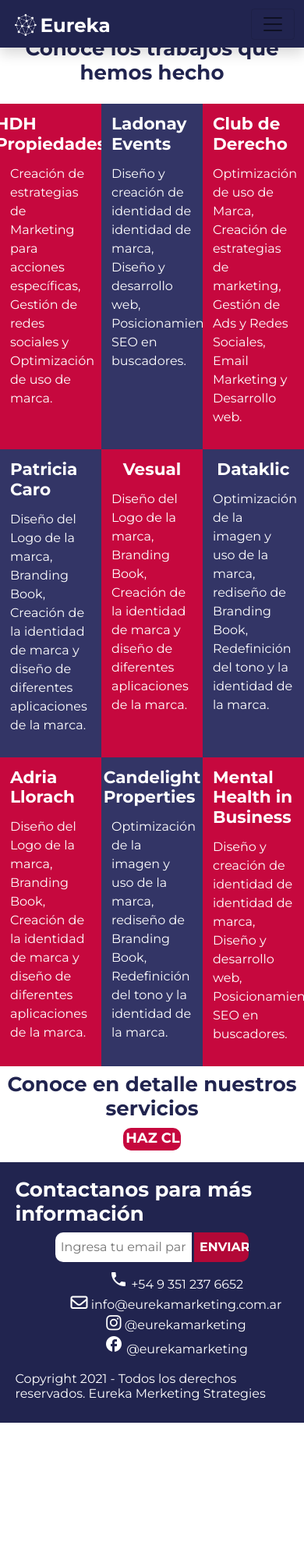
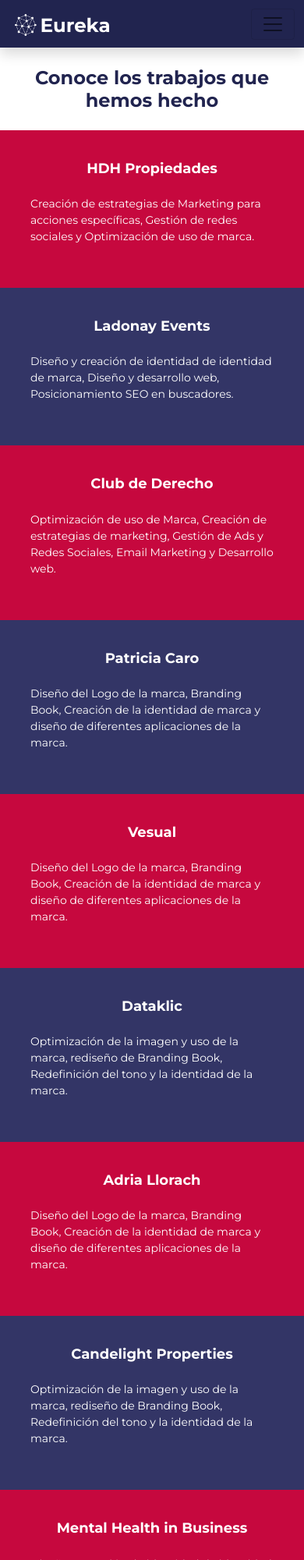
Before and after one commit to fabiola2311/eureka-barrios, a website: page trabajos.html in a window 390 px wide. Shown: the top 2000 px of the page at 78% size. Before the commit the page ends 1824 px from the top, so only its background shows below. Drawn offline with nearby package versions, Linux system fonts and the light colour scheme.

Commit message:
Version 2: Actualizada

```diff
--- a/scss/estilos.scss
+++ b/scss/estilos.scss
@@ -120,8 +120,6 @@
     width: 100%
 }
 
-
-
 /*Estilos seccion 1 banner pricipal - index*/
 .bannerPrincipal{
     background-color: $azulOscuro;
@@ -146,7 +144,6 @@
     height: 50em;
     width: 50em;
 }
-
 
 /*Estilos seccion 2 slogan - index*/
 .slogan {
@@ -226,8 +223,6 @@
         }
     }
 }
-
-
 
 /*Estilos seccion 6 como lo hacemos columnas - index*/
 .bloquesComoLoHacemos{
@@ -413,6 +408,7 @@
         }
     }
 
+/*Estilos página de servicios*/
 /*Estilos seccion 2 servicios - servicios*/
 
 .servicios__bloque{
@@ -531,7 +527,6 @@
     padding-top: 2%;
 }
 
-
 /*Página Contactos*/
 
 .contactanosTitulo{
@@ -588,116 +583,9 @@
 /*Estilos de los media queries*/
 
 /*Estilos de los media queries para pantallas de tablet*/
-
-
-
-/*Estilos de los media queries para pantallas de celular*/
-
-
-
-@media only screen and (max-width: 480px){
-
-
-    .h1,.h2,.h3,.h4{
-        font-size: 22px;
-    }
-
-    .p{
-        font-size: 12px;
-    }
-
-
-
-    /*Estilos del Header para el celular*/
-    nav{
-        ul{
-            display: flex;
-            align-items: flex-start;
-        }
-
-        .navbar-brand{
-            width: 70%;
-        }
-
-    }
-    .d-flex{
-        padding-left: 8%;
-    }
-
-    /*Estilos de footer*/
-    .footer__redesSociales{
-        display: flex;
-        flex-direction: column;
-    }
-
-    /*Estilos banner principal lottie*/
-
-    .bannerPrincipal__lottie{
-        height: 530px;
-        width: 320px;
-        overflow: hidden;
-    }
-
-    /*Estilos que hacemos*/
-    .queHacemos__padreBloques{
-        display: flex;
-        flex-direction: column;
-
-        .queHacemos__vacio{
-            padding: 0%;
-        }
-        .queHacemos__vacio, .queHacemos__titulo, .queHacemos__bloque {
-            width: 100%;
-        }
-        }
-    /*Estilos Tabla*/
-    .tabla{
-        display: none;
-    }
-
-    /*Como lo hacemos contenido*/
-    .comoLoHacemos{
-        display: flex;
-        flex-direction: column;
-        >div{
-            width: $ancho;
-        }
-
-    }
-
-    .comoLoHacemos__titulo--subrayado{
-        border-bottom: 5px solid $rojoOscuro;
-        width: 80%;
-    }
-
-    /*Como lo hacemos bloques*/
-    .bloquesComoLoHacemos{
-        >div{
-            display: flex;
-            flex-direction: column;
-
-        }
-
-        .bloquesComoLoHacemos__bloque{
-            width: 100%;
-        }
-        }
-
-    /*Seccion porque elegirnos*/
-    .porqueElegirnos{
-        display: flex;
-        flex-direction: column;
-
-        >div{
-            width: 100%;
-        }
-    }
-
-}
-
 @media only screen and (max-width: 780px){
     .h1,.h2,.h3,.h4{
-        font-size: 26px;
+        font-size: 10px;
     }
 
     .p{
@@ -759,6 +647,7 @@
         >div{
             width: $ancho;
         }
+
     }
 
     /*Como lo hacemos bloques*/
@@ -774,7 +663,6 @@
         }
         }
 
-
     /*Seccion porque elegirnos*/
     .porqueElegirnos{
         display: flex;
@@ -786,3 +674,178 @@
     }
 
 }
+
+
+/*Estilos de los media queries para pantallas de celular*/
+
+@media only screen and (max-width: 480px){
+
+    /*Estilos de formatos generales - responsive celular */
+    .h1,.h2{
+        font-size: 24px;
+    }
+
+    .h3{
+        font-size: 20px;
+    }
+
+    .h4{
+        font-size: 18px;
+    }
+
+    .p{
+        font-size: 14px;
+    }
+
+    .h6{
+        font-size: 12px;
+    }
+
+    .boton{
+        padding: 2%;
+        font-size: 14px;
+    }
+
+    .divPrincipal{
+        padding-top: 10%;
+    }
+
+    /*Estilos del Header para el celular - responsive celular*/
+    nav{
+        ul{
+            display: flex;
+            align-items: flex-start;
+        }
+
+        .navbar-brand{
+            width: 70%;
+        }
+
+    }
+    .d-flex{
+        padding-left: 8%;
+    }
+
+    /*Estilos de footer - responsive celular*/
+    .footer__redesSociales{
+        display: flex;
+        flex-direction: column;
+        justify-content: center;
+        padding-left: 0%;
+    }
+
+    .footer > div{
+        display: flex;
+        flex-direction: column;
+        align-items: center;
+    }
+
+    .footer{
+        .h6{
+            text-align: center;
+        }
+        .h2{
+            text-align: center;
+        }
+
+        .footer__email{
+            width: 65vw;
+            font-size: 13px;
+        }
+        .footer__boton{
+            font-size: 13px;
+            width: 20vw;
+        }
+    }
+
+    /*Estilos banner principal lottie - responsive celular */
+
+    .bannerPrincipal__lottie{
+        height: 530px;
+        width: 320px;
+        overflow: hidden;
+    }
+
+    /*Estilos que hacemos - responsive celular*/
+    .queHacemos__padreBloques{
+        display: flex;
+        flex-direction: column;
+
+        .queHacemos__vacio{
+            padding: 0%;
+        }
+        .queHacemos__vacio, .queHacemos__titulo, .queHacemos__bloque {
+            width: 100%;
+        }
+        }
+    /*Estilos Tabla - responsive celular*/
+    .tabla{
+        display: none;
+    }
+
+    /*Como lo hacemos contenido - responsive celular*/
+    .comoLoHacemos{
+        display: flex;
+        flex-direction: column;
+
+        >div{
+            width: $ancho;
+        }
+
+        .comoLoHacemos__titulo--subrayado{
+            border-bottom: 5px solid $rojoOscuro;
+            width: 60%;
+        }
+
+    }
+
+
+    /*Como lo hacemos bloques - responsive celular*/
+    .bloquesComoLoHacemos{
+        >div{
+            display: flex;
+            flex-direction: column;
+
+        }
+
+        .bloquesComoLoHacemos__bloque{
+            width: 100%;
+        }
+        }
+
+    /*Seccion porque elegirnos - responsive celular*/
+    .porqueElegirnos{
+        display: flex;
+        flex-direction: column;
+
+        >div{
+            width: 100%;
+        }
+
+        .porqueElegiernos__titulo--subrayado{
+            width: 60%;
+        }
+    }
+}
+
+/*Estilos página de trabajos - responsive celular*/
+
+.trabajos{
+    display: grid;
+    grid-template-columns: repeat(1,$ancho);
+ }
+
+ .botonTrabajos{
+    width: 40%;
+}
+
+/*Estilos página de servicios - responsive celular*/
+
+.servicios__bloque{
+    display: grid;
+    grid-template-columns: repeat(1,$ancho);
+}
+
+.servicio__icono--order {
+    order: 2;
+}
--- a/trabajos.html
+++ b/trabajos.html
@@ -33,10 +33,10 @@
                 </button>
                 <div class="collapse navbar-collapse" id="navbarSupportedContent">
                     <ul class="navbar-nav me-auto mb-2 mb-lg-0">
-                        <li class="nav-item uppercase extraBold"><a class="nav-link" href="trabajos.html">Trabajos</a></li>
-                        <li class="nav-item uppercase extraBold"><a class="nav-link" href="servicios.html">Servicios</a></li>
-                        <li class="nav-item uppercase extraBold"><a class="nav-link" href="nosotros.html">Nosotros</a></li>
-                        <li class="nav-item uppercase extraBold"><a class="nav-link" href="contactanos.html">Contáctanos</a></li>
+                        <li class="nav-item uppercase extraBold p"><a class="nav-link" href="trabajos.html">Trabajos</a></li>
+                        <li class="nav-item uppercase extraBold p"><a class="nav-link" href="servicios.html">Servicios</a></li>
+                        <li class="nav-item uppercase extraBold p"><a class="nav-link" href="nosotros.html">Nosotros</a></li>
+                        <li class="nav-item uppercase extraBold p"><a class="nav-link" href="contactanos.html">Contáctanos</a></li>
                     </ul>
                     <form class="d-flex">
                         <button class="btn btn-outline-success bgRojoOscuro fontBlanco boton extraBold mg1" type="submit">Agenda tu llamada</button>
@@ -47,7 +47,7 @@
     </header>
     <main>
         <!--Sección 1:titulo-->
-        <div>
+        <div class="divPrincipal">
             <h1 class="fontAzulOscuro slogan pd4 h1"><strong>Conoce los trabajos <span>que hemos hecho</span></strong></h1>
         </div>
         <!--Sección 2:todos los trabajos-->
@@ -57,90 +57,90 @@
                 <!--Sección 2:div 1 rojo claro-->
                 <div class="trabajos__bloque bgRojoClaro pd10">
                     <div>
-                        <h4><strong>HDH Propiedades</strong></h4>
+                        <h4 class="h4"><strong>HDH Propiedades</strong></h4>
                     </div>
                     <div>
-                        <p>Creación de estrategias de Marketing para acciones específicas, Gestión de redes sociales y
+                        <p class="p">Creación de estrategias de Marketing para acciones específicas, Gestión de redes sociales y
                             Optimización de uso de marca.</p>
                     </div>
                 </div>
                 <!--Sección 2:div 2 azul claro-->
                 <div class="trabajos__bloque bgAzulClaro pd10">
                     <div>
-                        <h4><strong>Ladonay Events</strong></h4>
+                        <h4 class="h4"><strong>Ladonay Events</strong></h4>
                     </div>
                     <div>
-                        <p>Diseño y creación de identidad de identidad de marca, Diseño y desarrollo web,
+                        <p class="p">Diseño y creación de identidad de identidad de marca, Diseño y desarrollo web,
                             Posicionamiento SEO en buscadores.</p>
                     </div>
                 </div>
                 <!--Sección 2:div 3 rojo claro-->
                 <div class="trabajos__bloque bgRojoClaro pd10">
                     <div>
-                        <h4><strong>Club de Derecho</strong></h4>
+                        <h4 class="h4"><strong>Club de Derecho</strong></h4>
                     </div>
                     <div>
-                        <p>Optimización de uso de Marca, Creación de estrategias de marketing, Gestión de Ads y Redes
+                        <p class="p">Optimización de uso de Marca, Creación de estrategias de marketing, Gestión de Ads y Redes
                             Sociales, Email Marketing y Desarrollo web.</p>
                     </div>
                 </div>
                 <!--Sección 2:div 4 azul claro-->
                 <div class="trabajos__bloque bgAzulClaro pd10">
                     <div>
-                        <h4><strong>Patricia Caro</strong></h4>
+                        <h4 class="h4"><strong>Patricia Caro</strong></h4>
                     </div>
                     <div>
-                        <p>Diseño del Logo de la marca, Branding Book, Creación de la identidad de marca y diseño de
+                        <p class="p">Diseño del Logo de la marca, Branding Book, Creación de la identidad de marca y diseño de
                             diferentes aplicaciones de la marca. </p>
                     </div>
                 </div>
                 <!--Sección 2:div 5 rojo claro-->
                 <div class="trabajos__bloque bgRojoClaro pd10">
                     <div>
-                        <h4><strong>Vesual</strong></h4>
+                        <h4 class="h4"><strong>Vesual</strong></h4>
                     </div>
                     <div>
-                        <p>Diseño del Logo de la marca, Branding Book, Creación de la identidad de marca y diseño de
+                        <p class="p">Diseño del Logo de la marca, Branding Book, Creación de la identidad de marca y diseño de
                             diferentes aplicaciones de la marca. </p>
                     </div>
                 </div>
                 <!--Sección 2:div 6 azul claro-->
                 <div class="trabajos__bloque bgAzulClaro pd10">
                     <div>
-                        <h4><strong>Dataklic</strong></h4>
+                        <h4 class="h4"><strong>Dataklic</strong></h4>
                     </div>
                     <div>
-                        <p>Optimización de la imagen y uso de la marca, rediseño de Branding Book, Redefinición del tono
+                        <p class="p">Optimización de la imagen y uso de la marca, rediseño de Branding Book, Redefinición del tono
                             y la identidad de la marca.</p>
                     </div>
                 </div>
                 <!--Sección 2:div 7 rojo claro-->
                 <div class="trabajos__bloque bgRojoClaro pd10">
                     <div>
-                        <h4><strong>Adria Llorach</strong></h4>
+                        <h4 class="h4"><strong>Adria Llorach</strong></h4>
                     </div>
                     <div>
-                        <p>Diseño del Logo de la marca, Branding Book, Creación de la identidad de marca y diseño de
+                        <p class="p">Diseño del Logo de la marca, Branding Book, Creación de la identidad de marca y diseño de
                             diferentes aplicaciones de la marca.</p>
                     </div>
                 </div>
                 <!--Sección 2:div 8 azul claro-->
                 <div class="trabajos__bloque bgAzulClaro pd10">
                     <div>
-                        <h4><strong>Candelight Properties</strong></h4>
+                        <h4 class="h4"><strong>Candelight Properties</strong></h4>
                     </div>
                     <div>
-                        <p>Optimización de la imagen y uso de la marca, rediseño de Branding Book, Redefinición del tono
+                        <p class="p">Optimización de la imagen y uso de la marca, rediseño de Branding Book, Redefinición del tono
                             y la identidad de la marca.</p>
                     </div>
                 </div>
                 <!--Sección 2:div 9 rojo claro-->
                 <div class="trabajos__bloque bgRojoClaro pd10">
                     <div>
-                        <h4><strong>Mental Health in Business</strong></h4>
+                        <h4 class="h4"><strong>Mental Health in Business</strong></h4>
                     </div>
                     <div>
-                        <p>Diseño y creación de identidad de identidad de marca, Diseño y desarrollo web,
+                        <p class="p">Diseño y creación de identidad de identidad de marca, Diseño y desarrollo web,
                             Posicionamiento SEO en buscadores.</p>
                     </div>
                 </div>
@@ -149,10 +149,12 @@
         <!--Sección 3:call to action-->
         <div class="callToAction pd2">
             <div>
-                <h2 class="fontAzulOscuro h2"><strong>Conoce en detalle nuestros servicios</strong></h2>
-            </div>
-            <div class="callToAction__boton">
-                <a href="servicios.html"><input class="boton botonTrabajos pd1 fontBlanco extraBold h6" type="button" value="Haz clic aquí"></a>
+                <div>
+                    <h2 class="fontAzulOscuro h2 extraBold"><strong>Conoce en detalle nuestros servicios</strong></h2>
+                </div>
+                <div class="callToAction__boton">
+                    <a href="servicios.html"><input class="boton pd1 botonTrabajos fontBlanco extraBold h6" type="button" value="Haz clic aquí"></a>
+                </div>
             </div>
         </div>
     </main>
@@ -168,21 +170,23 @@
 
         <div>
             <ul class="footer__redesSociales">
-                <li><a class="fontBlanco" title="Icono de telefono" href="https://wa.me/5493512376652" target="_blank">
+                <li><a class="fontBlanco p" title="Icono de telefono" href="https://wa.me/5493512376652" target="_blank">
                         <span class="material-icons icono">phone</span> +54 9 351 237 6652</a></li>
 
-                <li><a class="fontBlanco" title="Icono de mail" href="mailto:info@eurekamarketing.com.ar" target="_blank">
+                <li><a class="fontBlanco p" title="Icono de mail" href="mailto:info@eurekamarketing.com.ar" target="_blank">
                         <i class="far fa-envelope icono"></i> info@eurekamarketing.com.ar </a></li>
 
                 <!--Tanto para instagram como para facebook aun no tengo las cuentas creadas por eso redirecciono a la página oficial-->
-                <li><a class="fontBlanco" title="Icono de Instagram" href="https://www.instagram.com/?hl=es-la" target="_blank">
+                <li><a class="fontBlanco p" title="Icono de Instagram" href="https://www.instagram.com/?hl=es-la" target="_blank">
                         <i class="fab fa-instagram icono"></i> @eurekamarketing</a></li>
 
-                <li><a class="fontBlanco" title="Icono de Facebook" href="https://www.facebook.com/?hl=es-la" target="_blank">
+                <li><a class="fontBlanco p" title="Icono de Facebook" href="https://www.facebook.com/?hl=es-la" target="_blank">
                         <span class="material-icons icono">facebook</span> @eurekamarketing</a></li>
             </ul>
         </div>
-        <h6 class="fontBlanco">Copyright 2021 - Todos los derechos reservados. Eureka Merketing Strategies</h6>
+        <div>
+        <h6 class="fontBlanco h6">Copyright 2021 - Todos los derechos reservados. Eureka Merketing Strategies</h6>
+        </div>
     </footer>
     <script src="https://cdn.jsdelivr.net/npm/bootstrap@5.1.1/dist/js/bootstrap.bundle.min.js"
         integrity="sha384-/bQdsTh/da6pkI1MST/rWKFNjaCP5gBSY4sEBT38Q/9RBh9AH40zEOg7Hlq2THRZ"
```
Also changed, not shown: index.html (+8 -6 lines), servicios.html (+14 -12 lines), css/estilos.css, 1 other file.
